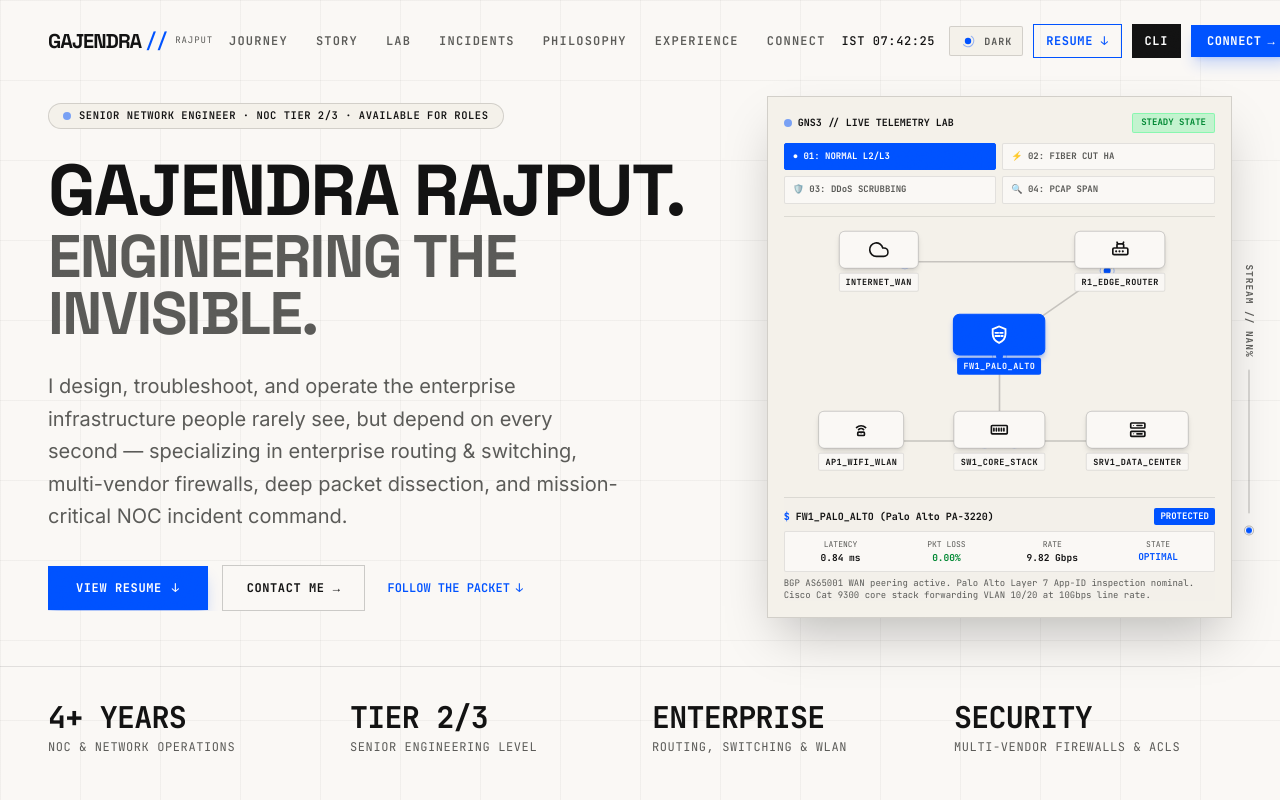
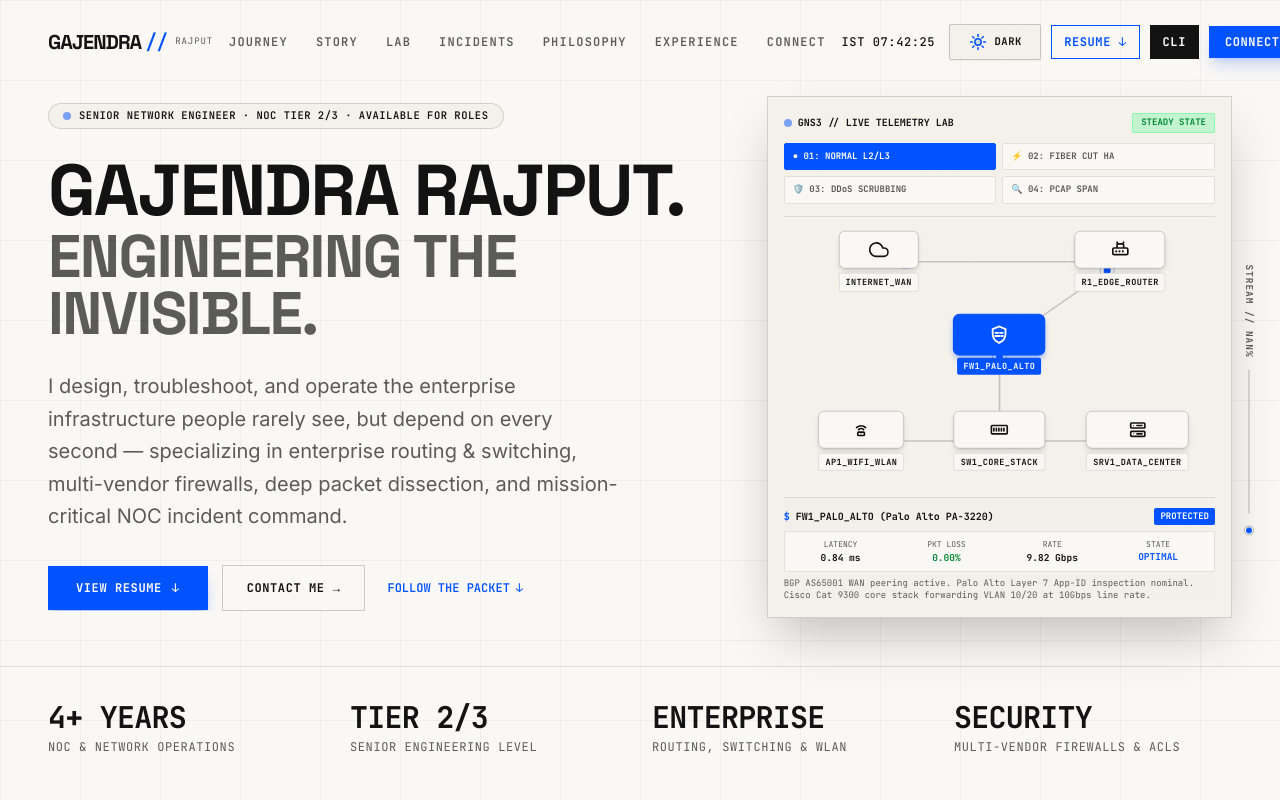
Before and after one commit to gajendrarjpt/gajendra-portfolio-3---Made-by-antigravity, a React (Vite) app: page / in a window 1280 px wide. Shown: the top 800 px of the page. Built offline with nearby package versions, Linux system fonts and the light colour scheme.

Commit message:
refine(theme): use recognizable interactive sun and moon icons

```diff
--- a/src/components/ui/CelestialThemeToggle.jsx
+++ b/src/components/ui/CelestialThemeToggle.jsx
@@ -1,11 +1,10 @@
 import React, { useState } from 'react';
-import { motion } from 'framer-motion';
+import { motion, AnimatePresence } from 'framer-motion';
 
 /**
- * Minimal Kinetic Theme Toggle Glyph
- * Restrained, linear/precision-instrument inspired transformation:
- * Light: Geometric Orb + Fine Orbital Arc
- * Dark:  Geometric Eclipsed Crescent + Shifted Orbital Arc
+ * Recognizable Interactive Sun + Moon Theme Toggle
+ * Light: Classic 8-Ray Sun in Electric Blue (#0052FF) with ray expansion & subtle rotation on hover.
+ * Dark:  Classic Crescent Moon in Emerald (#00FF66) with subtle tilt & star twinkle on hover.
  */
 export default function CelestialThemeToggle({
   theme,
@@ -29,83 +28,130 @@
       onMouseLeave={() => setIsHovered(false)}
       aria-label={isDark ? 'Switch to light mode' : 'Switch to dark mode'}
       title={isDark ? 'Switch to Light Mode' : 'Switch to Dark Mode'}
-      className={`relative group font-mono text-[10.5px] font-bold tracking-wider uppercase border transition-colors duration-300 flex items-center justify-center gap-2 select-none ${
+      className={`relative group font-mono text-[11px] font-bold tracking-wider uppercase border transition-all duration-300 flex items-center justify-center gap-2 select-none ${
         compact
           ? 'w-10 h-10 p-0 rounded-xs'
-          : 'px-2.5 py-1.5 rounded-xs'
+          : 'px-3 py-2 rounded-xs w-[92px]'
       } ${
         isDark
-          ? 'bg-[#0A0A0A] hover:bg-[#141414] text-white border-[#2A2A2A] hover:border-[#00FF66]/50'
-          : 'bg-[#F4F1EA] hover:bg-[#EAE6DC] text-[#121212] border-[#121212]/15 hover:border-[#0052FF]/50'
+          ? 'bg-[#0A0A0A] hover:bg-[#141414] text-white border-[#2A2A2A] hover:border-[#00FF66]/50 shadow-xs'
+          : 'bg-[#F4F1EA] hover:bg-[#EAE6DC] text-[#121212] border-[#121212]/20 hover:border-[#0052FF]/50 shadow-xs'
       } ${
         isSwitching ? 'pointer-events-none opacity-80' : 'cursor-pointer pointer-events-auto'
       } ${className}`}
     >
-      {/* 16px Minimal Kinetic Glyph */}
-      <div className="relative w-4 h-4 flex items-center justify-center shrink-0">
-        <svg
-          viewBox="0 0 18 18"
-          className="w-4 h-4 overflow-visible"
+      {/* 18px Recognizable Sun / Moon SVG Icon Container */}
+      <div className="relative w-[18px] h-[18px] flex items-center justify-center shrink-0">
+        <AnimatePresence mode="wait" initial={false}>
+          {!isDark ? (
+            /* =========================================================================
+             * LIGHT MODE: RECOGNIZABLE SUN
+             * ========================================================================= */
+            <motion.svg
+              key="sun-icon"
+              viewBox="0 0 24 24"
+              className="w-[18px] h-[18px] text-[#0052FF]"
               fill="none"
-          xmlns="http://www.w3.org/2000/svg"
+              stroke="currentColor"
+              strokeWidth="2"
+              strokeLinecap="round"
+              strokeLinejoin="round"
+              initial={{ opacity: 0, scale: 0.7, rotate: -45 }}
+              animate={{
+                opacity: 1,
+                scale: isHovered ? 1.08 : 1,
+                rotate: isHovered ? 25 : 0
+              }}
+              exit={{ opacity: 0, scale: 0.7, rotate: 45 }}
+              transition={{ duration: 0.35, ease: [0.16, 1, 0.3, 1] }}
             >
-          {/* Subtle Outer Orbital Arc */}
+              {/* Central Sun Disk */}
               <motion.circle
-            cx="9"
-            cy="9"
-            r="6.5"
-            stroke="currentColor"
-            strokeWidth="1.1"
-            strokeDasharray="14 18"
-            strokeLinecap="round"
+                cx="12"
+                cy="12"
+                r="4.2"
+                fill="currentColor"
+                fillOpacity="0.15"
                 animate={{
-              rotate: isDark ? (isHovered ? 215 : 195) : (isHovered ? 45 : 15),
-              opacity: isDark ? (isHovered ? 0.8 : 0.45) : (isHovered ? 0.8 : 0.4)
+                  r: isHovered ? 4.6 : 4.2
                 }}
-            transition={{ duration: 0.35, ease: [0.16, 1, 0.3, 1] }}
-            className={isDark ? 'text-[#00FF66]' : 'text-[#0052FF]'}
+                transition={{ duration: 0.3 }}
               />
 
-          {/* Central Celestial Core: Orb (Light) ↔ Eclipsed Crescent (Dark) */}
+              {/* 8 Distinct Evenly-Spaced Radial Sun Rays */}
               <motion.g
                 animate={{
-              scale: isHovered ? (isDark ? 1.06 : 1.08) : 1,
-              rotate: isDark ? (isHovered ? -10 : 0) : (isHovered ? 15 : 0)
+                  scale: isHovered ? 1.1 : 1
                 }}
-            style={{ originX: '9px', originY: '9px' }}
+                style={{ originX: '12px', originY: '12px' }}
+                transition={{ duration: 0.35, ease: 'easeOut' }}
+              >
+                {/* 12 o'clock */}
+                <line x1="12" y1="2" x2="12" y2="4.5" />
+                {/* 6 o'clock */}
+                <line x1="12" y1="19.5" x2="12" y2="22" />
+                {/* 9 o'clock */}
+                <line x1="2" y1="12" x2="4.5" y2="12" />
+                {/* 3 o'clock */}
+                <line x1="19.5" y1="12" x2="22" y2="12" />
+                {/* 1:30 */}
+                <line x1="19.07" y1="4.93" x2="17.3" y2="6.7" />
+                {/* 7:30 */}
+                <line x1="6.7" y1="17.3" x2="4.93" y2="19.07" />
+                {/* 10:30 */}
+                <line x1="4.93" y1="4.93" x2="6.7" y2="6.7" />
+                {/* 4:30 */}
+                <line x1="17.3" y1="17.3" x2="19.07" y2="19.07" />
+              </motion.g>
+            </motion.svg>
+          ) : (
+            /* =========================================================================
+             * DARK MODE: RECOGNIZABLE CRESCENT MOON
+             * ========================================================================= */
+            <motion.svg
+              key="moon-icon"
+              viewBox="0 0 24 24"
+              className="w-[18px] h-[18px] text-[#00FF66]"
+              fill="none"
+              stroke="currentColor"
+              strokeWidth="2"
+              strokeLinecap="round"
+              strokeLinejoin="round"
+              initial={{ opacity: 0, scale: 0.7, rotate: 45 }}
+              animate={{
+                opacity: 1,
+                scale: isHovered ? 1.06 : 1,
+                rotate: isHovered ? -10 : 0
+              }}
+              exit={{ opacity: 0, scale: 0.7, rotate: -45 }}
               transition={{ duration: 0.35, ease: [0.16, 1, 0.3, 1] }}
             >
-            {/* Base Full Orb */}
-            <motion.circle
-              cx="9"
-              cy="9"
-              r="3.6"
-              animate={{
-                fill: isDark ? '#00FF66' : '#0052FF',
-                opacity: isDark ? 0 : 1,
-                scale: isDark ? 0.7 : 1
-              }}
-              transition={{ duration: 0.3, ease: 'easeInOut' }}
+              {/* Classic Clean Crescent Moon */}
+              <path
+                d="M12 3a6.8 6.8 0 0 0 9 9 9 9 0 1 1-9-9Z"
+                fill="currentColor"
+                fillOpacity="0.2"
               />
 
-            {/* Eclipsed Crescent Path (Smooth geometric sweep) */}
+              {/* Delicate Accent Twinkle Star */}
               <motion.path
-              d="M9.5 4.5A4.5 4.5 0 0 0 14 9a4.5 4.5 0 0 1-5-4.5c0-.44.06-.86.17-1.26A4.5 4.5 0 1 0 9.5 4.5Z"
+                d="M19 3.5v3M17.5 5h3"
+                strokeWidth="1.6"
                 animate={{
-                fill: '#00FF66',
-                opacity: isDark ? 1 : 0,
-                scale: isDark ? 0.95 : 0.6
+                  scale: isHovered ? 1.25 : 0.85,
+                  opacity: isHovered ? 1 : 0.6
                 }}
-              style={{ originX: '9px', originY: '9px' }}
-              transition={{ duration: 0.3, ease: 'easeInOut' }}
+                style={{ originX: '19px', originY: '5px' }}
+                transition={{ duration: 0.3 }}
               />
-          </motion.g>
-        </svg>
+            </motion.svg>
+          )}
+        </AnimatePresence>
       </div>
 
-      {/* Understated Typography Label */}
+      {/* Button Label */}
       {!compact && (
-        <span className="font-mono text-[10px] font-bold tracking-widest text-[#5A5A57] dark:text-[#AAAAAA] group-hover:text-[#121212] dark:group-hover:text-white transition-colors">
+        <span className="font-mono text-[10.5px] font-bold tracking-wider text-[#121212] dark:text-white">
           {isDark ? 'LIGHT' : 'DARK'}
         </span>
       )}
```
Lines whose indentation alone changed are shown as unchanged.
